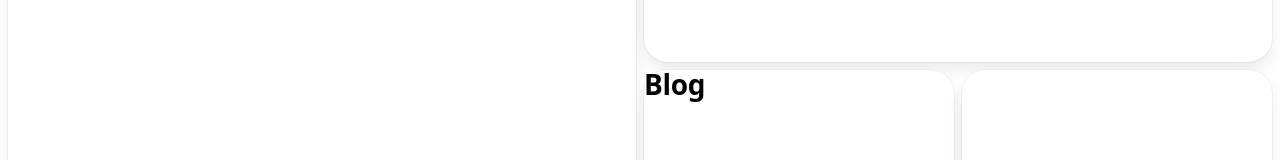
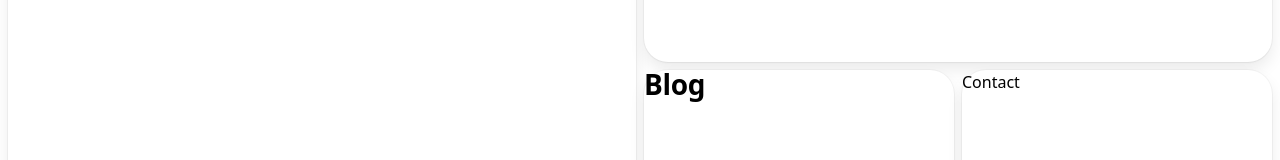
Before and after one commit to stoicperson/portfolio, a Next.js app: page / in a window 1280 px wide. Shown: the part 494-654 px from the top of the page. Built offline with nearby package versions, Linux system fonts and the light colour scheme.

Commit message:
Update index.tsx

```diff
--- a/components/shortcut-container/index.tsx
+++ b/components/shortcut-container/index.tsx
@@ -63,6 +63,7 @@ const About = () => {};
 const Contact = () => {
   return (
     <div className={styles.contact}>
+      <div className={styles.text}>Contact</div>
       <div className={styles.airplane}>
         <svg
           width="900"
```
